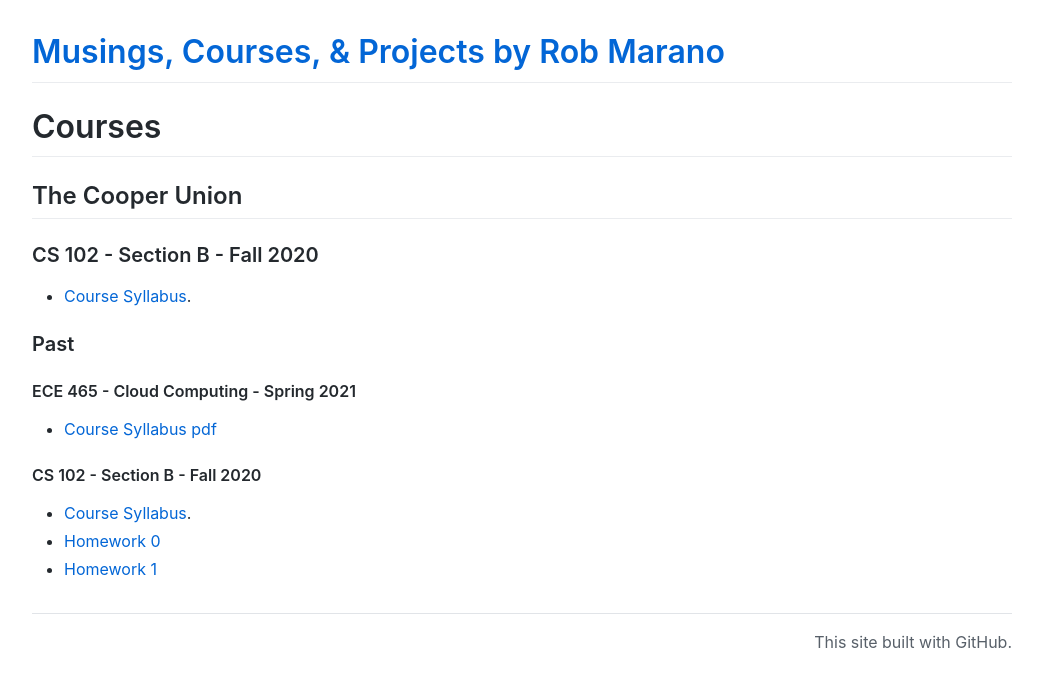
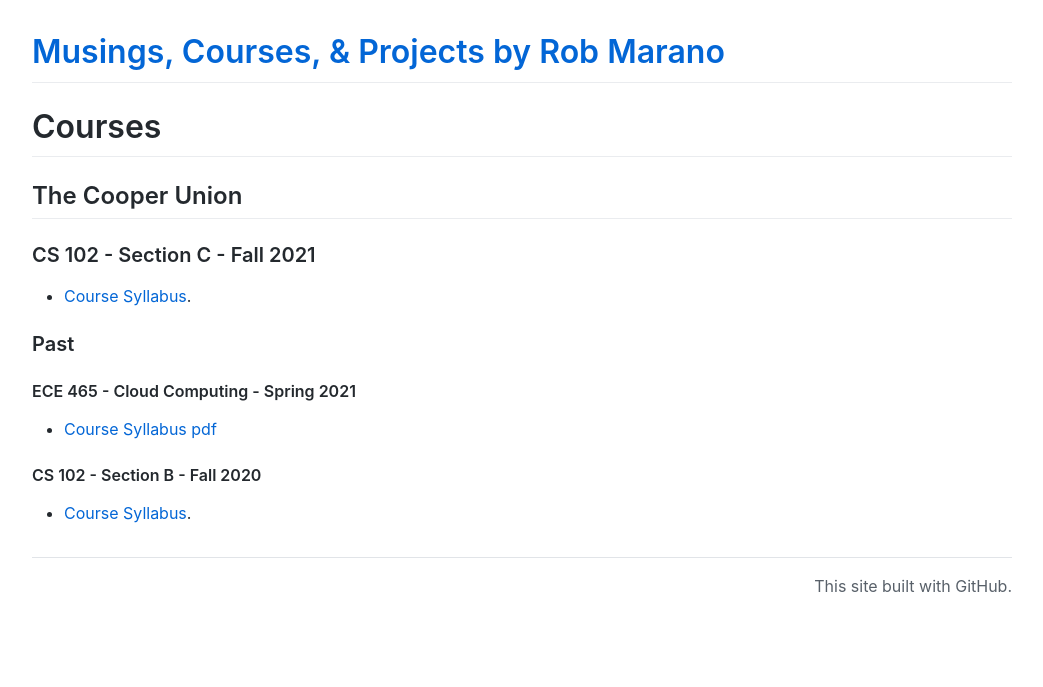
Before and after one commit to robmarano/robmarano.github.io, a Jekyll site: the page built from index.md, in a window 1280 px wide. Shown: the top 687 px of the page, without its empty margins (118-1161 px from the left). Built offline with Jekyll 4.4.1, drawn with Linux system fonts in a browser that asks for light colours; comment, search, counter and statistics services are not loaded; our own code applies the rules of GitHub Pages for plain Markdown files.

Commit message:
Updated CS102C for 2021.

```diff
--- a/index.md
+++ b/index.md
@@ -6,7 +6,7 @@
 
 ## The Cooper Union
 
-### CS 102 - Section B - Fall 2020
+### CS 102 - Section C - Fall 2021
 * [Course Syllabus](./courses/cs102/2021/cs102-syllabus-fall-2021.html).
 
 ### Past
@@ -16,5 +16,3 @@
 
 #### CS 102 - Section B - Fall 2020
 * [Course Syllabus](./courses/cs102/2020/cs102-syllabus-fall-2020.html).
-* [Homework 0](./courses/cs102/2020/homework-0-Session-1.md)
-* [Homework 1](./courses/cs102/2020/homework-1-Session-2.md)
```
